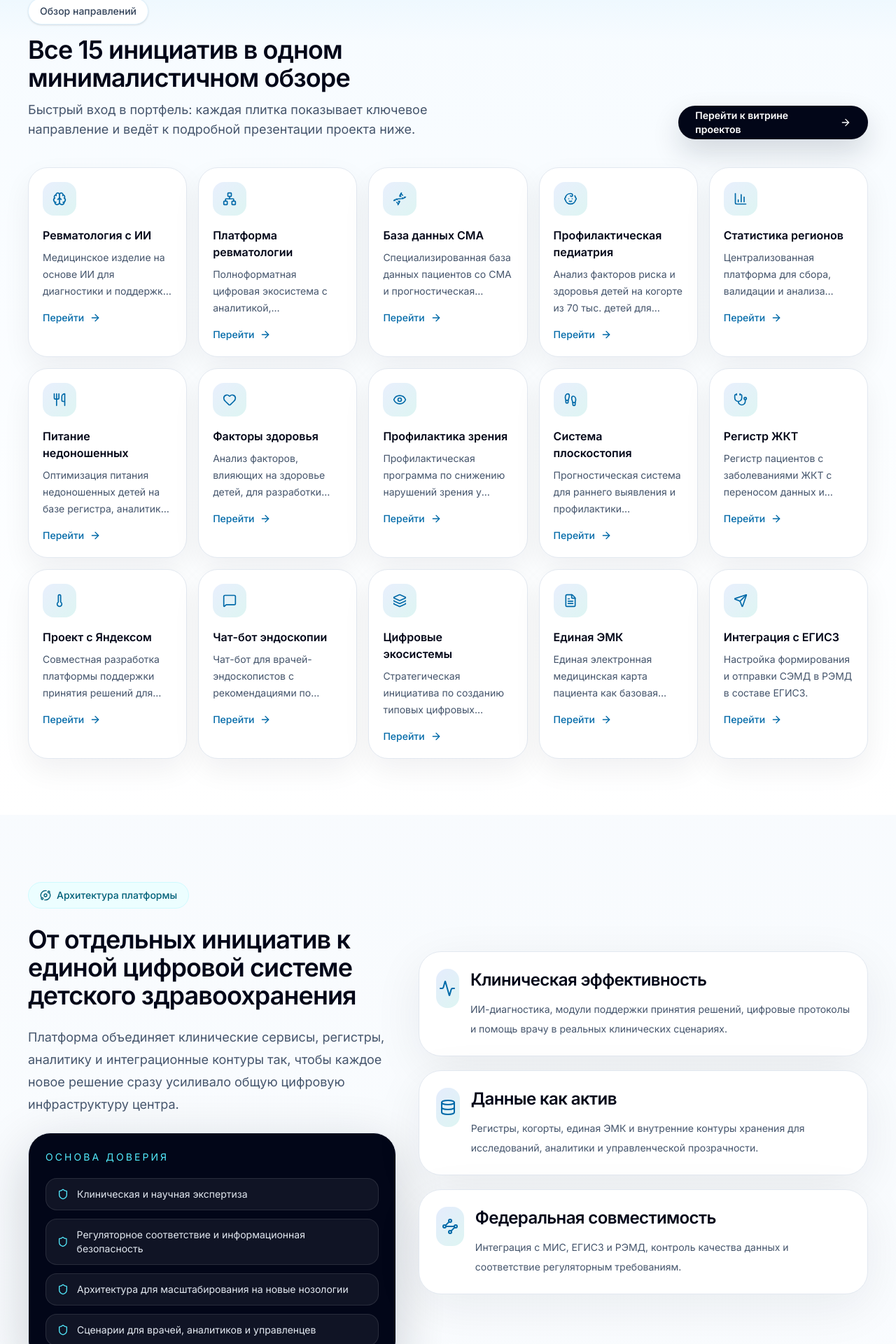
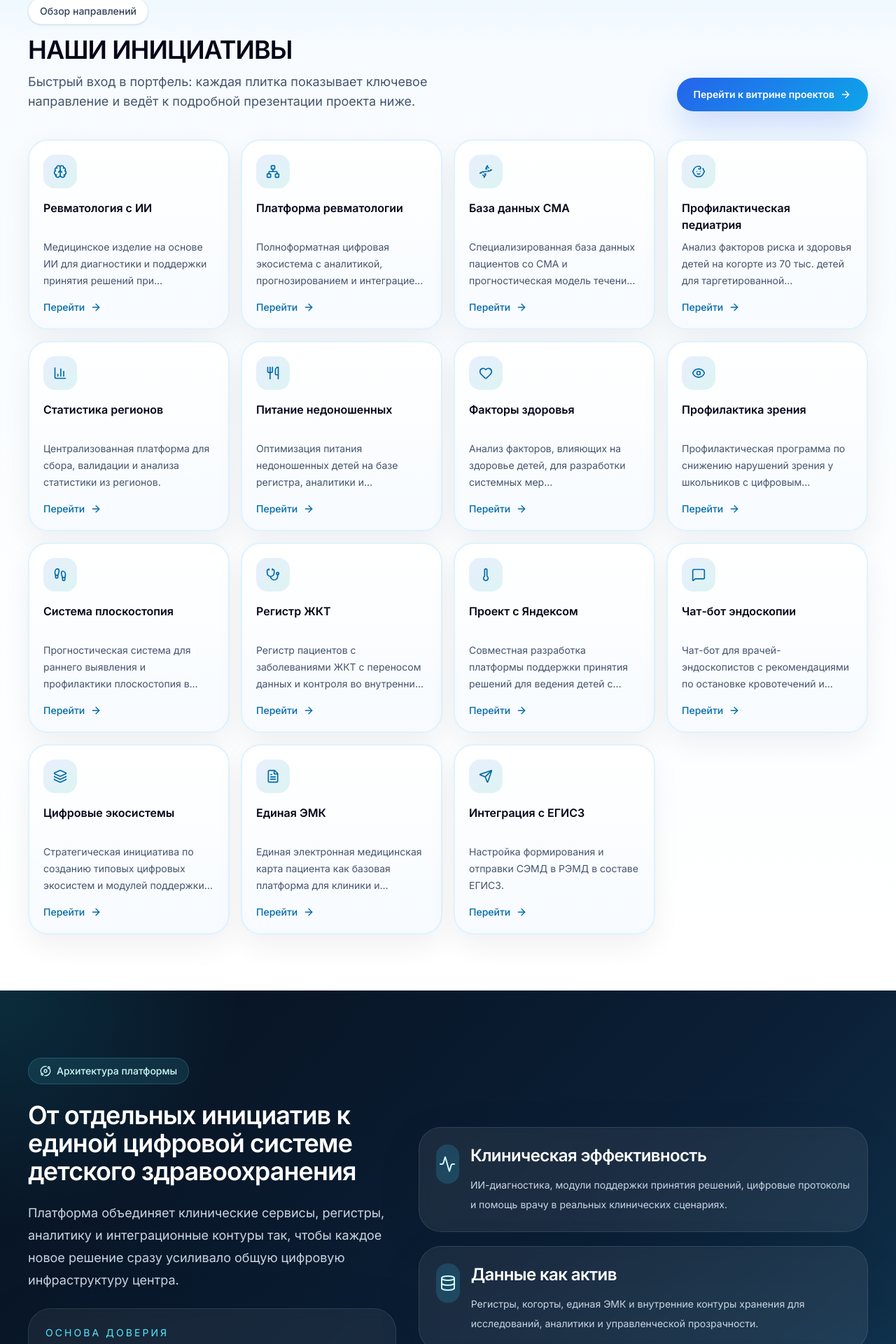
Before and after one commit to Hexttr/kid-doctor, a Next.js app: page / in a window 1280 px wide. Shown: the part 1028-2948 px from the top of the page at 70% size. Built offline with nearby package versions, Linux system fonts and the light colour scheme.

Commit message:
Elevate the platform sections and project showcase.
Expand the platform architecture into a full-width premium section, strengthen the initiative overview grid, and redesign the project showcase around full-bleed visuals with layered content panels.

Made-with: Cursor

```diff
--- a/components/platform-overview.tsx
+++ b/components/platform-overview.tsx
@@ -30,23 +30,27 @@ const trustSignals = [
 
 export function PlatformOverview() {
   return (
-    <section id="platform" className="relative py-24">
-      <div className="mx-auto max-w-7xl px-6 md:px-10">
+    <section
+      id="platform"
+      className="relative overflow-hidden bg-[linear-gradient(135deg,#07111f_0%,#0b1f36_55%,#123b56_100%)] py-24 text-white"
+    >
+      <div className="absolute inset-0 bg-[radial-gradient(circle_at_top_left,rgba(34,211,238,0.14),transparent_22%),radial-gradient(circle_at_bottom_right,rgba(59,130,246,0.16),transparent_28%)]" />
+      <div className="relative mx-auto max-w-7xl px-6 md:px-10">
         <div className="grid gap-8 lg:grid-cols-[0.9fr_1.1fr] lg:items-center">
           <div className="space-y-6">
-            <div className="inline-flex items-center gap-2 rounded-full border border-cyan-100 bg-cyan-50 px-4 py-2 text-sm font-medium text-cyan-800">
+            <div className="inline-flex items-center gap-2 rounded-full border border-cyan-300/20 bg-cyan-300/10 px-4 py-2 text-sm font-medium text-cyan-100">
               <Orbit className="size-4" />
               Архитектура платформы
             </div>
-            <h2 className="text-balance text-3xl font-semibold tracking-tight text-slate-950 md:text-4xl">
+            <h2 className="text-balance text-3xl font-semibold tracking-tight text-white md:text-4xl">
               От отдельных инициатив к единой цифровой системе детского здравоохранения
             </h2>
-            <p className="text-base leading-7 text-slate-600 md:text-lg md:leading-8">
+            <p className="text-base leading-7 text-slate-300 md:text-lg md:leading-8">
               Платформа объединяет клинические сервисы, регистры, аналитику и интеграционные
               контуры так, чтобы каждое новое решение сразу усиливало общую цифровую инфраструктуру центра.
             </p>
 
-            <div className="rounded-[2rem] border border-slate-200 bg-slate-950 p-6 text-slate-100 shadow-[0_24px_80px_rgba(15,23,42,0.2)]">
+            <div className="rounded-[2rem] border border-white/10 bg-white/6 p-6 text-slate-100 shadow-[0_24px_80px_rgba(15,23,42,0.2)] backdrop-blur">
               <p className="text-sm uppercase tracking-[0.22em] text-cyan-300">Основа доверия</p>
               <div className="mt-5 grid gap-3">
                 {trustSignals.map((item) => (
@@ -66,15 +70,15 @@ export function PlatformOverview() {
             {pillars.map(({ title, description, icon: Icon }) => (
               <article
                 key={title}
-                className="rounded-[2rem] border border-slate-200 bg-white p-6 shadow-[0_18px_70px_rgba(15,23,42,0.07)]"
+                className="rounded-[2rem] border border-white/10 bg-white/7 p-6 shadow-[0_18px_70px_rgba(15,23,42,0.07)] backdrop-blur"
               >
                 <div className="flex items-start gap-4">
-                  <div className="flex size-14 items-center justify-center rounded-2xl bg-[linear-gradient(135deg,rgba(37,99,235,0.12),rgba(20,184,166,0.14))] text-sky-700">
+                  <div className="flex size-14 items-center justify-center rounded-2xl bg-[linear-gradient(135deg,rgba(56,189,248,0.18),rgba(34,211,238,0.18))] text-cyan-100">
                     <Icon className="size-6" />
                   </div>
                   <div>
-                    <h3 className="text-xl font-semibold tracking-tight text-slate-950 md:text-2xl">{title}</h3>
-                    <p className="mt-3 text-sm leading-7 text-slate-600">{description}</p>
+                    <h3 className="text-xl font-semibold tracking-tight text-white md:text-2xl">{title}</h3>
+                    <p className="mt-3 text-sm leading-7 text-slate-300">{description}</p>
                   </div>
                 </div>
               </article>
--- a/components/projects-overview-grid.tsx
+++ b/components/projects-overview-grid.tsx
@@ -57,7 +57,7 @@ export function ProjectsOverviewGrid() {
             </div>
             <div>
               <h2 className="text-balance text-3xl font-semibold tracking-tight text-slate-950 md:text-4xl">
-                Все 15 инициатив в одном минималистичном обзоре
+                НАШИ ИНИЦИАТИВЫ
               </h2>
               <p className="mt-3 max-w-2xl text-base leading-7 text-slate-600 md:text-lg">
                 Быстрый вход в портфель: каждая плитка показывает ключевое направление и ведёт к
@@ -68,36 +68,36 @@ export function ProjectsOverviewGrid() {
 
           <Link
             href="#projects"
-            className="inline-flex h-12 items-center justify-center gap-2 rounded-full bg-slate-950 px-6 text-sm font-semibold text-white shadow-[0_18px_40px_rgba(15,23,42,0.16)] transition hover:-translate-y-0.5 hover:bg-sky-700"
+            className="inline-flex h-12 items-center justify-center gap-2 rounded-full bg-[linear-gradient(135deg,#2563eb_0%,#0ea5e9_100%)] px-6 text-sm font-semibold text-white shadow-[0_20px_48px_rgba(37,99,235,0.24)] transition hover:-translate-y-0.5 hover:shadow-[0_24px_56px_rgba(14,165,233,0.28)]"
           >
             Перейти к витрине проектов
             <ArrowRight className="size-4" />
           </Link>
         </div>
 
-        <div className="grid gap-4 md:grid-cols-3 xl:grid-cols-5">
+        <div className="grid gap-4 md:grid-cols-2 xl:grid-cols-4">
           {projects.map((project) => {
             const Icon = iconMap[project.iconName] || Activity
 
             return (
               <article
                 key={project.id}
-                className="group rounded-[1.75rem] border border-slate-200 bg-white p-5 shadow-[0_16px_40px_rgba(15,23,42,0.06)] transition duration-300 hover:-translate-y-1 hover:border-sky-200 hover:shadow-[0_24px_54px_rgba(14,116,144,0.12)]"
+                className="group flex h-full flex-col rounded-[1.75rem] border-2 border-sky-100 bg-[linear-gradient(180deg,#ffffff_0%,#f7fbff_100%)] p-5 shadow-[0_16px_40px_rgba(15,23,42,0.06)] transition duration-300 hover:-translate-y-1 hover:border-sky-300 hover:shadow-[0_24px_54px_rgba(14,116,144,0.12)]"
               >
                 <div className="flex h-12 w-12 items-center justify-center rounded-2xl bg-[linear-gradient(135deg,rgba(37,99,235,0.1),rgba(20,184,166,0.14))] text-sky-700 transition group-hover:bg-slate-950 group-hover:text-white">
                   <Icon className="size-5" />
                 </div>
 
-                <h3 className="mt-4 text-base font-semibold leading-6 text-slate-950">
+                <h3 className="mt-4 min-h-[3rem] text-base font-semibold leading-6 text-slate-950">
                   {project.title}
                 </h3>
-                <p className="mt-2 line-clamp-3 text-sm leading-6 text-slate-600">
+                <p className="mt-2 min-h-[4.5rem] line-clamp-3 text-sm leading-6 text-slate-600">
                   {project.summary}
                 </p>
 
                 <Link
                   href="#projects"
-                  className="mt-4 inline-flex items-center gap-2 text-sm font-medium text-sky-700 transition hover:text-slate-950"
+                  className="mt-auto inline-flex items-center gap-2 pt-4 text-sm font-medium text-sky-700 transition hover:text-slate-950"
                 >
                   Перейти
                   <ArrowRight className="size-4" />
```
Also changed, not shown: components/project-card.tsx (+23 -21 lines).
